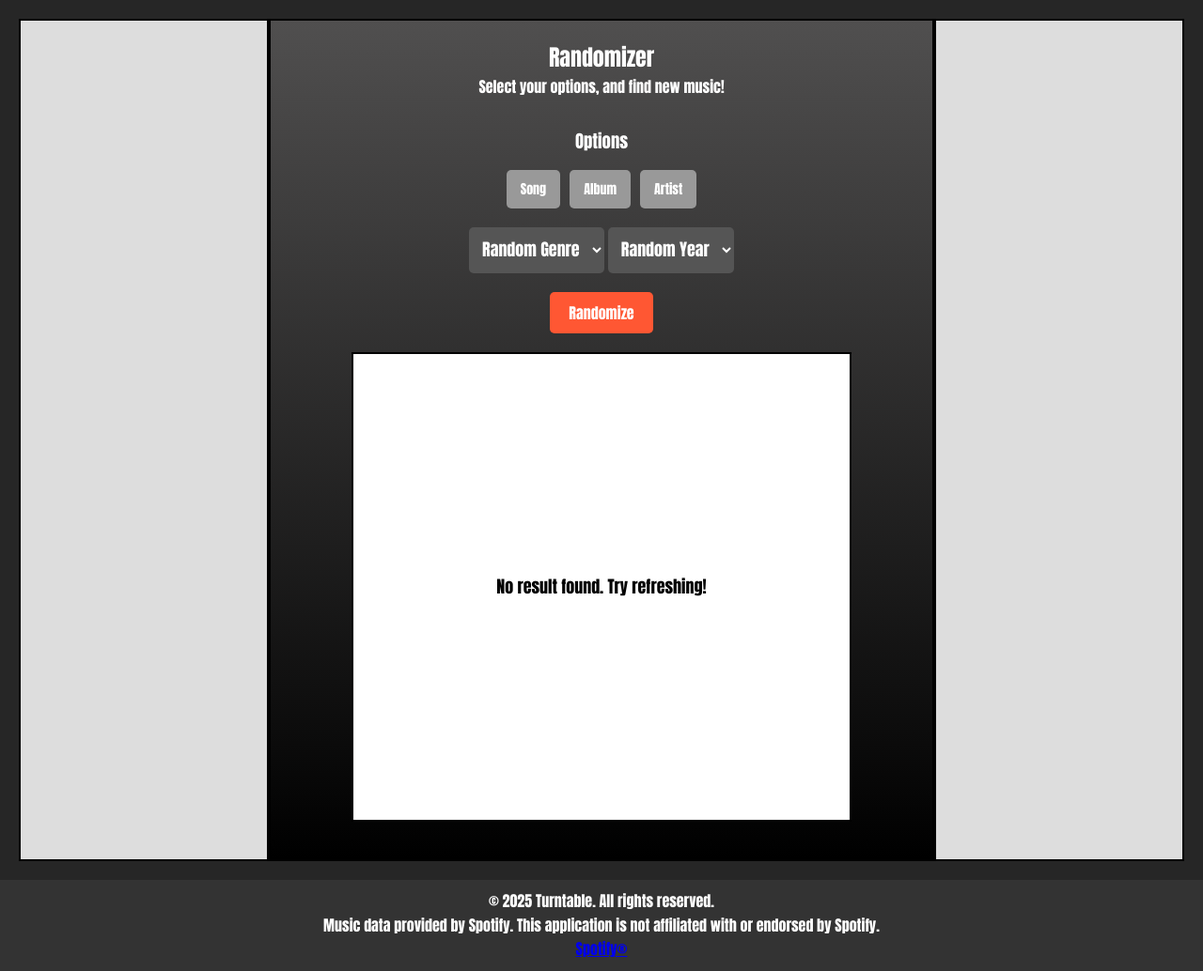
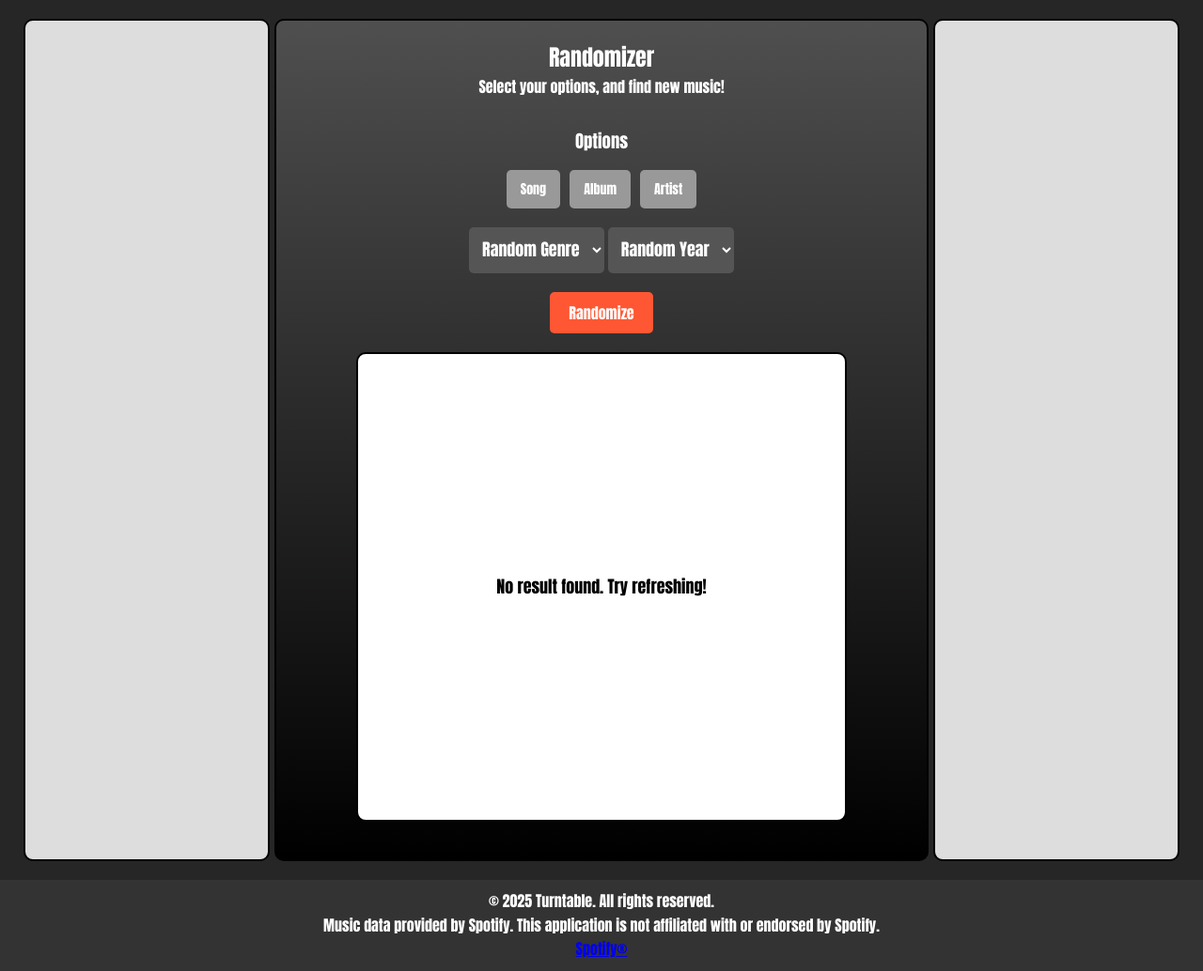
Before and after one commit to mac8414/turntable, a Flask app: page /home in a window 1280 px wide. Shown: the part 120-1154 px from the top of the page at 94% size. Run offline with Flask 3, Linux system fonts and the light colour scheme.

Commit message:
Added rounded edges to the CSS and made it looks real nice.

```diff
--- a/app/static/css/home.css
+++ b/app/static/css/home.css
@@ -39,6 +39,8 @@ main {
     padding: 20px;
     background: #ddd;
     border: 2px solid black;
+    margin: 0 5px; /* Add margin to move sidebars away from main content */
+    border-radius: 10px;
 }
 
 .optionButtons {
@@ -136,6 +138,7 @@ main {
     font-size: 18px;
     color: black;
     text-align: center;
+    border-radius: 10px;
 }
 
 /* Main content style */
@@ -146,6 +149,7 @@ main {
     background-size: cover; /* Ensure the background image covers the entire area */
     border: 2px solid black;
     color: black; /* Set text color to white */
+    border-radius: 10px;
 }
 
 footer {
--- a/app/static/js/home.js
+++ b/app/static/js/home.js
@@ -32,7 +32,7 @@ function randomizeSelection() {
                     <div>
                         <h2 style="color: white;">${data.name}</h2>
                         <p style="color: white;">${data.artist ? "By " + data.artist : ""}</p>
-                        ${data.image ? `<a href="${data.url}" target="_blank"><img id="albumImage" src="${data.image}" alt="${data.name}" style="width:300px;"></a>` : ''}
+                        ${data.image ? `<a href="${data.url}" target="_blank"><img id="albumImage" src="${data.image}" alt="${data.name}" style="width:300px; border-radius: 5px;"></a>` : ''}
                         ${data.type === "song" && data.preview_url ? `<audio controls><source src="${data.preview_url}" type="audio/mpeg"></audio>` : ''}
                     </div>
                 `;
--- a/app/templates/home.html
+++ b/app/templates/home.html
@@ -29,7 +29,7 @@
     </header>
 
     <main>
-        <aside class="sidebarL">
+        <aside class="sidebarL" style ="border-radius: 10px;">
             <!-- <h3>Left Sidebar</h3> -->
             <!-- <p>This is space is for ads.</p> -->
         </aside>
@@ -45,7 +45,6 @@
             <div style="text-align: center; margin-top: 20px;">
                 <select class="dropDownGenre">
                     <option value="">Random Genre</option>
-
                     <option value="pop">Pop</option>
                     <option value="rap">Rap</option>
                     <option value="rock">Rock</option>
@@ -79,7 +78,7 @@
             </div>
 
         </section>
-        <aside class="sidebarR">
+        <aside class="sidebarR" style ="border-radius: 10px;">
             <!-- <h3>Right Sidebar</h3> -->
             <!-- <p>This is space is for ads.</p> -->
         </aside>
```
